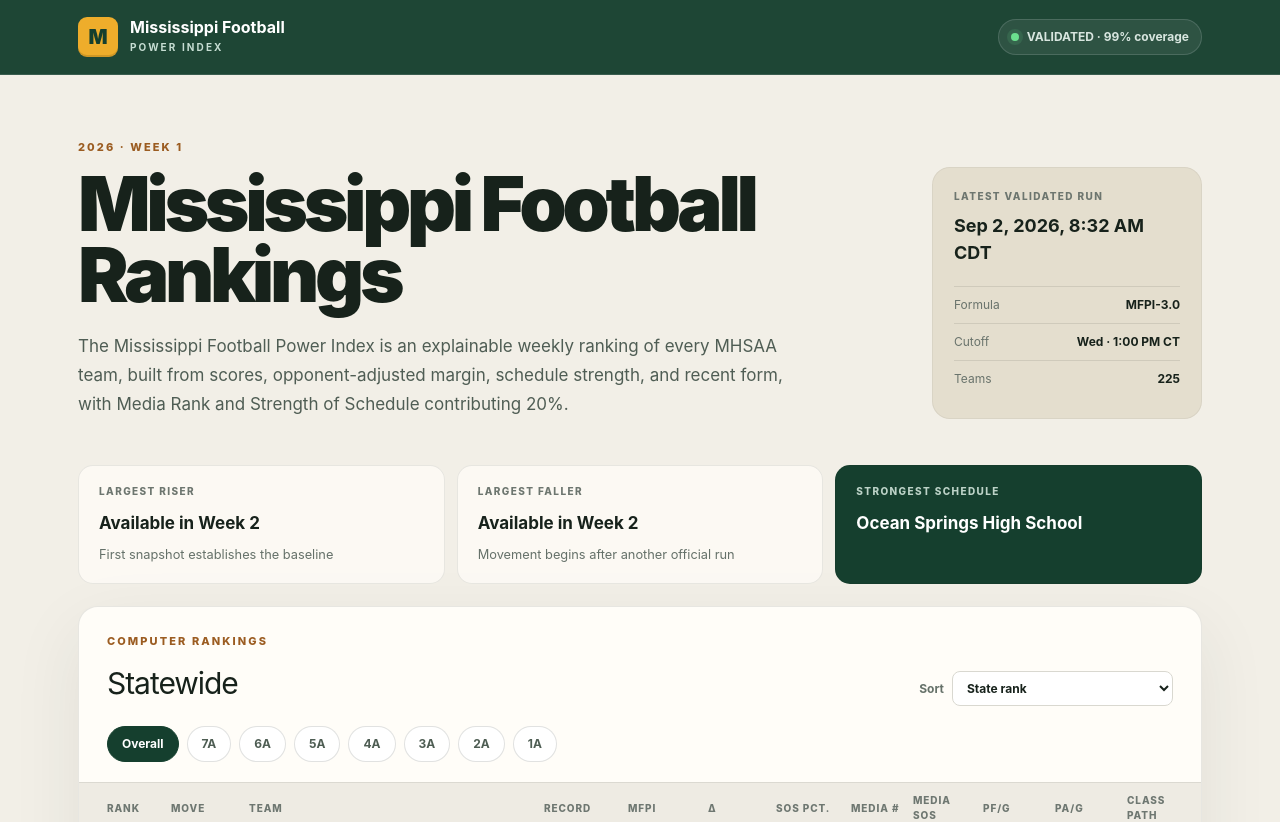
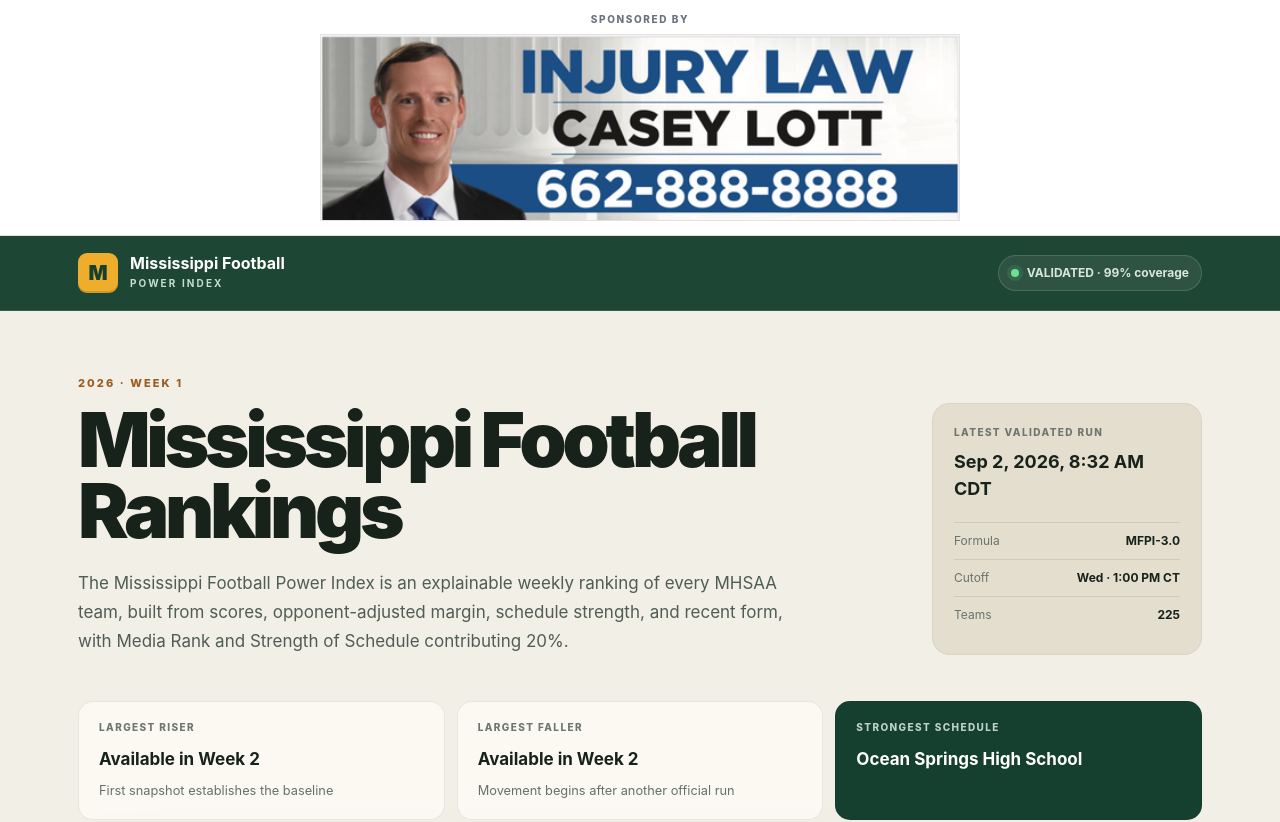
Before and after one commit to wallyrebel/MFPI, a Next.js app: page / in a window 1280 px wide. Shown: the top 822 px of the page. Built offline with nearby package versions, Linux system fonts and the light colour scheme.

Commit message:
Add Casey Lott sponsor banner

```diff
--- a/app/globals.css
+++ b/app/globals.css
@@ -5,6 +5,12 @@
 html { scroll-behavior: smooth; background: var(--paper); }
 body { margin: 0; background: var(--paper); color: var(--ink); font-family: Inter, "Segoe UI", Arial, sans-serif; }
 button, select { font: inherit; }
+.sponsor-strip { border-bottom: 1px solid #e2e2e2; padding: 12px 20px 14px; background: #fff; }
+.sponsor-inner { max-width: 640px; margin: auto; }
+.sponsor-label { margin: 0 0 7px; color: #6b7280; font-size: 10px; font-weight: 800; letter-spacing: .16em; text-align: center; text-transform: uppercase; }
+.sponsor-ad { position: relative; display: block; overflow: hidden; aspect-ratio: 560 / 164; border: 1px solid #e1e3e5; background: #f7f7f7; }
+.sponsor-ad img { position: absolute; top: -34.15%; left: -3.57%; width: 107.15%; max-width: none; height: auto; }
+.sponsor-ad:focus-visible { outline: 3px solid var(--gold); outline-offset: 3px; }
 .site-header { position: sticky; top: 0; z-index: 20; border-bottom: 1px solid rgb(255 255 255 / 12%); background: rgb(21 63 46 / 96%); color: white; backdrop-filter: blur(14px); }
 .header-inner { display: flex; max-width: 1180px; min-height: 74px; margin: auto; padding: 0 28px; align-items: center; justify-content: space-between; }
 .brand { display: flex; gap: 12px; align-items: center; color: inherit; text-decoration: none; }
@@ -31,5 +37,5 @@
 .method-card { display: grid; grid-template-columns: 1fr 1fr; gap: 70px; margin-top: 22px; border-radius: 20px; padding: 36px; background: #ded7c6; }.method-copy { color: #4c5951; font-size: 14px; line-height: 1.7; }.method-copy p { margin: 0 0 12px; }
 footer { display: flex; justify-content: space-between; padding: 28px 4px 0; color: #707a73; font-size: 11px; }
 @media (max-width: 820px) { .hero { grid-template-columns: 1fr; gap: 28px; }.run-card { max-width: 440px; }.signal-grid { grid-template-columns: 1fr; }.component-grid { grid-template-columns: repeat(2, 1fr); }.method-card { grid-template-columns: 1fr; gap: 24px; } }
-@media (max-width: 600px) { .header-inner, .page-shell { padding-left: 16px; padding-right: 16px; }.run-status { display: none; }.brand strong { font-size: 14px; }.demo-banner, .provisional-banner { align-items: flex-start; flex-direction: column; }.hero { padding-top: 24px; }.hero-copy { font-size: 15px; }.rankings-title-row { align-items: flex-start; gap: 16px; padding: 22px 18px 16px; }.sort-control { align-items: flex-start; flex-direction: column; }.class-tabs { padding-left: 18px; padding-right: 18px; }.table-head { display: none; }.ranking-grid { grid-template-columns: 38px 1fr 58px 56px; min-width: 0; gap: 8px; }.ranking-entry summary { padding: 10px 16px; }.ranking-entry summary > :nth-child(2) { grid-column: 4; grid-row: 1; text-align: right; }.ranking-entry summary > :nth-child(3) { grid-column: 2; grid-row: 1; }.ranking-entry summary > :nth-child(4) { grid-column: 3; grid-row: 1; }.ranking-entry summary > :nth-child(5) { grid-column: 4; grid-row: 1; margin-top: 25px; }.ranking-entry summary > :nth-child(n+6) { display: none; }.team-details { padding: 16px; }.component-grid { grid-template-columns: 1fr 1fr; }.method-card { padding: 24px 20px; } footer { gap: 8px; flex-direction: column; } }
+@media (max-width: 600px) { .sponsor-strip { padding: 9px 10px 11px; }.sponsor-label { margin-bottom: 5px; font-size: 9px; }.header-inner, .page-shell { padding-left: 16px; padding-right: 16px; }.run-status { display: none; }.brand strong { font-size: 14px; }.demo-banner, .provisional-banner { align-items: flex-start; flex-direction: column; }.hero { padding-top: 24px; }.hero-copy { font-size: 15px; }.rankings-title-row { align-items: flex-start; gap: 16px; padding: 22px 18px 16px; }.sort-control { align-items: flex-start; flex-direction: column; }.class-tabs { padding-left: 18px; padding-right: 18px; }.table-head { display: none; }.ranking-grid { grid-template-columns: 38px 1fr 58px 56px; min-width: 0; gap: 8px; }.ranking-entry summary { padding: 10px 16px; }.ranking-entry summary > :nth-child(2) { grid-column: 4; grid-row: 1; text-align: right; }.ranking-entry summary > :nth-child(3) { grid-column: 2; grid-row: 1; }.ranking-entry summary > :nth-child(4) { grid-column: 3; grid-row: 1; }.ranking-entry summary > :nth-child(5) { grid-column: 4; grid-row: 1; margin-top: 25px; }.ranking-entry summary > :nth-child(n+6) { display: none; }.team-details { padding: 16px; }.component-grid { grid-template-columns: 1fr 1fr; }.method-card { padding: 24px 20px; } footer { gap: 8px; flex-direction: column; } }
 @media (prefers-reduced-motion: reduce) { html { scroll-behavior: auto; } }
--- a/app/rankings-dashboard.tsx
+++ b/app/rankings-dashboard.tsx
@@ -103,6 +103,27 @@
 
   return (
     <main>
+      <aside className="sponsor-strip" aria-label="Sponsored advertisement">
+        <div className="sponsor-inner">
+          <p className="sponsor-label">Sponsored By</p>
+          <a
+            className="sponsor-ad"
+            href="https://langstonlott.com/attorneys/casey-lott/"
+            rel="sponsored"
+            aria-label="Visit Casey Lott at Langston and Lott"
+          >
+            {/* The vinext client shim currently fails to hydrate next/image here. */}
+            {/* eslint-disable-next-line @next/next/no-img-element */}
+            <img
+              src="/casey-lott-sponsor.png"
+              alt="Injury Law, Casey Lott, 662-888-8888"
+              width="600"
+              height="245"
+            />
+          </a>
+        </div>
+      </aside>
+
       <header className="site-header">
         <div className="header-inner">
           <a className="brand" href="#top" aria-label="MFPI home">
```
Also changed, not shown: public/casey-lott-sponsor.png (added).
